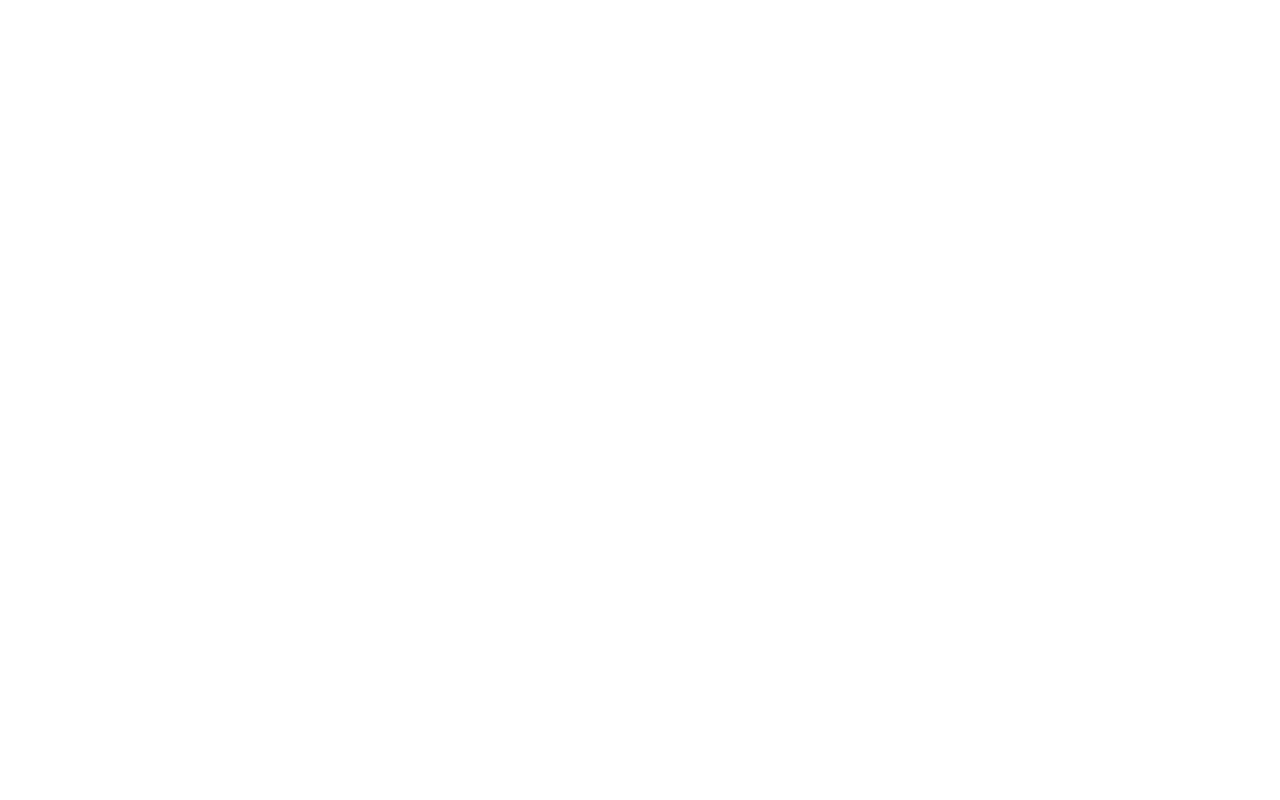
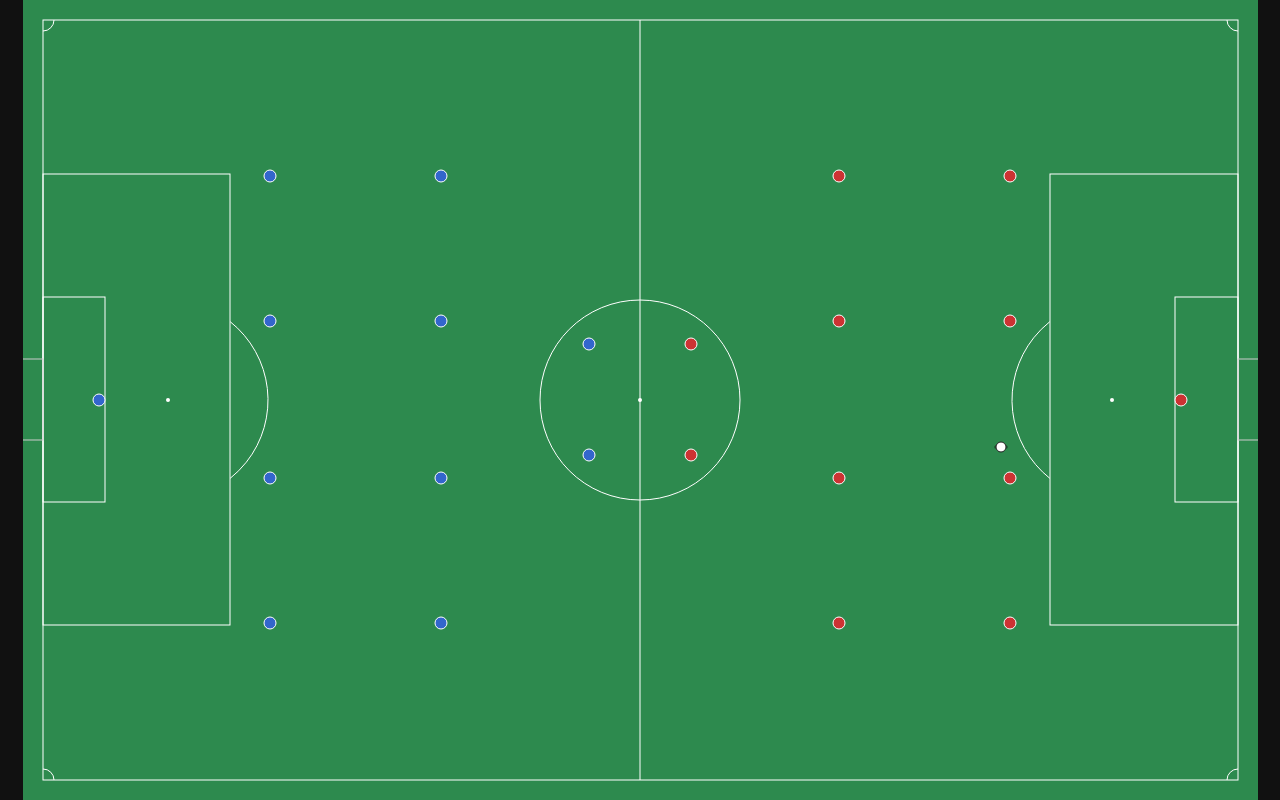
Before and after one commit to njdyson/fergie-time, a website built with Vite: page index.html in a window 1280 px wide. Built offline with nearby package versions, Linux system fonts and the light colour scheme.

Commit message:
feat(01-05): game loop, Canvas renderer, and browser entry point
- gameLoop.ts: fixed-timestep accumulator at 30 ticks/sec with 200ms spiral-of-death guard
- canvas.ts: CanvasRenderer interpolating prev/curr snapshots at 60fps via alpha blending
- pitch.ts: full FIFA pitch markings (outline, halfway, center circle, penalty areas, goals, D-arcs, corners)
- index.html: canvas element centered on black background, no scroll
- main.ts: wires engine + renderer + game loop with visible initial ball kick at 15 m/s
- Fix: remove unused rng variable in agent.test.ts (pre-existing TDD RED issue blocking build)

```diff
--- a/index.html
+++ b/index.html
@@ -4,9 +4,38 @@
     <meta charset="UTF-8" />
     <meta name="viewport" content="width=device-width, initial-scale=1.0" />
     <title>Fergie Time</title>
+    <style>
+      *, *::before, *::after {
+        box-sizing: border-box;
+        margin: 0;
+        padding: 0;
+      }
+
+      html, body {
+        width: 100%;
+        height: 100%;
+        overflow: hidden;
+        background: #111111;
+      }
+
+      #app {
+        display: flex;
+        align-items: center;
+        justify-content: center;
+        width: 100%;
+        height: 100%;
+      }
+
+      #match-canvas {
+        display: block;
+        max-width: 100%;
+      }
+    </style>
   </head>
   <body>
-    <div id="app"></div>
+    <div id="app">
+      <canvas id="match-canvas"></canvas>
+    </div>
     <script type="module" src="/src/main.ts"></script>
   </body>
 </html>
--- /dev/null
+++ b/src/loop/gameLoop.ts
@@ -0,0 +1,79 @@
+import type { SimulationEngine } from '../simulation/engine.ts';
+import type { CanvasRenderer } from '../renderer/canvas.ts';
+
+// Fixed timestep: 30 ticks per second = 33.33ms per tick
+const FIXED_DT_MS = 1000 / 30; // ~33.333ms
+
+// Spiral-of-death guard: cap accumulator at 200ms
+// If the browser tab freezes for longer than this, we clamp to avoid
+// catching up with hundreds of ticks at once.
+const MAX_ACCUMULATED_MS = 200;
+
+let animationFrameId: number | null = null;
+
+/**
+ * Starts the fixed-timestep game loop.
+ *
+ * Pattern: accumulator-based fixed timestep.
+ *   - accumulator collects elapsed time
+ *   - while accumulator >= FIXED_DT_MS: tick engine, subtract FIXED_DT_MS
+ *   - alpha = accumulator / FIXED_DT_MS (0..1 interpolation factor)
+ *   - renderer draws interpolated state between prevSnapshot and currSnapshot
+ *
+ * The engine runs at ~30 ticks/sec (physics), renderer runs at display refresh rate (~60fps).
+ *
+ * @param engine   - SimulationEngine to tick
+ * @param renderer - CanvasRenderer to draw each frame
+ */
+export function startGameLoop(engine: SimulationEngine, renderer: CanvasRenderer): void {
+  if (animationFrameId !== null) {
+    stopGameLoop();
+  }
+
+  let lastTimestamp: number | null = null;
+  let accumulator = 0;
+
+  let prevSnapshot = engine.getCurrentSnapshot();
+  let currSnapshot = engine.getCurrentSnapshot();
+
+  function frame(timestamp: number): void {
+    // Initialise on first frame
+    if (lastTimestamp === null) {
+      lastTimestamp = timestamp;
+    }
+
+    const elapsed = timestamp - lastTimestamp;
+    lastTimestamp = timestamp;
+
+    // Spiral-of-death guard
+    const clamped = Math.min(elapsed, MAX_ACCUMULATED_MS);
+    accumulator += clamped;
+
+    // Consume accumulated time in fixed steps
+    while (accumulator >= FIXED_DT_MS) {
+      prevSnapshot = currSnapshot;
+      currSnapshot = engine.tick(FIXED_DT_MS);
+      accumulator -= FIXED_DT_MS;
+    }
+
+    // Alpha is fraction of a tick not yet consumed — used for interpolation
+    const alpha = accumulator / FIXED_DT_MS;
+
+    // Draw interpolated frame
+    renderer.draw(prevSnapshot, currSnapshot, alpha);
+
+    animationFrameId = requestAnimationFrame(frame);
+  }
+
+  animationFrameId = requestAnimationFrame(frame);
+}
+
+/**
+ * Stops the game loop by cancelling the pending requestAnimationFrame.
+ */
+export function stopGameLoop(): void {
+  if (animationFrameId !== null) {
+    cancelAnimationFrame(animationFrameId);
+    animationFrameId = null;
+  }
+}
--- a/src/main.ts
+++ b/src/main.ts
@@ -1 +1,26 @@
-// Entry point — wired in Plan 05
+import { SimulationEngine, createTestRosters } from './simulation/engine.ts';
+import { CanvasRenderer } from './renderer/canvas.ts';
+import { startGameLoop } from './loop/gameLoop.ts';
+
+// Get canvas element
+const canvasEl = document.getElementById('match-canvas');
+if (!(canvasEl instanceof HTMLCanvasElement)) {
+  throw new Error('Could not find #match-canvas element');
+}
+
+// Create engine with test rosters and a visible initial ball kick
+const { home, away } = createTestRosters();
+const engine = new SimulationEngine({
+  seed: 'fergie-time-init',
+  homeRoster: home,
+  awayRoster: away,
+  // Give the ball an initial velocity so it moves visibly on load
+  // Kicks toward the right goal at 15 m/s with slight upward component
+  initialBallVelocity: { x: 15, y: 2 },
+});
+
+// Create renderer
+const renderer = new CanvasRenderer(canvasEl);
+
+// Start the game loop — engine ticks at 30/sec, renderer draws at ~60fps
+startGameLoop(engine, renderer);
--- /dev/null
+++ b/src/renderer/canvas.ts
@@ -0,0 +1,237 @@
+import type { SimSnapshot, PlayerState } from '../simulation/types.ts';
+import { Vec2 } from '../simulation/math/vec2.ts';
+import { drawPitch } from './pitch.ts';
+
+// ============================================================
+// Rendering constants
+// ============================================================
+
+// Pitch dimensions in metres (matches simulation constants)
+const PITCH_W = 105;
+const PITCH_H = 68;
+
+// Padding around the pitch in canvas pixels
+const PITCH_PADDING = 20;
+
+// Player rendering
+const PLAYER_RADIUS = 6; // canvas pixels
+const DIRECTION_LINE_LENGTH = 10; // canvas pixels
+
+// Ball rendering
+const BALL_BASE_RADIUS = 5; // canvas pixels at ground level
+const MAX_BALL_Z = 20; // metres — at this height ball radius scales up 50%
+const SHADOW_COLOR = 'rgba(0, 0, 0, 0.35)';
+const SHADOW_RX_BASE = 7; // shadow ellipse x-radius at ground
+const SHADOW_RY_BASE = 3; // shadow ellipse y-radius at ground
+
+// Team colors
+const HOME_COLOR = '#3366cc';
+const AWAY_COLOR = '#cc3333';
+const BALL_FILL = '#ffffff';
+const BALL_STROKE = '#222222';
+
+// ============================================================
+// Linear interpolation helper
+// ============================================================
+
+function lerp(a: number, b: number, alpha: number): number {
+  return a + (b - a) * alpha;
+}
+
+// ============================================================
+// CanvasRenderer
+// ============================================================
+
+/**
+ * Renders SimSnapshot data to a <canvas> element.
+ *
+ * Coordinate mapping: simulation metres → canvas pixels.
+ * Pitch origin (0, 0) maps to the top-left corner of the pitch area.
+ *
+ * draw(prev, curr, alpha) interpolates player and ball positions
+ * between prev and curr snapshots using alpha [0..1] for smooth 60fps display.
+ */
+export class CanvasRenderer {
+  private readonly canvas: HTMLCanvasElement;
+  private readonly ctx: CanvasRenderingContext2D;
+  private scaleX: number = 1;
+  private scaleY: number = 1;
+  private offsetX: number = 0;
+  private offsetY: number = 0;
+
+  constructor(canvas: HTMLCanvasElement) {
+    this.canvas = canvas;
+    const ctx = canvas.getContext('2d');
+    if (!ctx) {
+      throw new Error('Could not get 2D rendering context from canvas');
+    }
+    this.ctx = ctx;
+    this.resize();
+
+    // Re-layout on window resize
+    window.addEventListener('resize', () => this.resize());
+  }
+
+  /**
+   * Recalculate canvas size and coordinate mapping.
+   * Canvas fills available width with the correct 105:68 aspect ratio.
+   */
+  private resize(): void {
+    const availableWidth = this.canvas.parentElement?.clientWidth ?? window.innerWidth;
+    const availableHeight = window.innerHeight;
+
+    // Compute canvas size preserving aspect ratio within available space
+    const aspectRatio = PITCH_W / PITCH_H;
+    let canvasWidth = availableWidth;
+    let canvasHeight = Math.floor(canvasWidth / aspectRatio);
+
+    if (canvasHeight > availableHeight) {
+      canvasHeight = availableHeight;
+      canvasWidth = Math.floor(canvasHeight * aspectRatio);
+    }
+
+    this.canvas.width = canvasWidth;
+    this.canvas.height = canvasHeight;
+
+    // Pitch area: canvas minus padding on all sides
+    const pitchPixelW = canvasWidth - PITCH_PADDING * 2;
+    const pitchPixelH = canvasHeight - PITCH_PADDING * 2;
+
+    this.scaleX = pitchPixelW / PITCH_W;
+    this.scaleY = pitchPixelH / PITCH_H;
+    this.offsetX = PITCH_PADDING;
+    this.offsetY = PITCH_PADDING;
+  }
+
+  /**
+   * Maps a simulation coordinate (metres) to canvas pixels.
+   */
+  pitchToCanvas(v: Vec2 | { x: number; y: number }): { x: number; y: number } {
+    return {
+      x: Math.floor(this.offsetX + v.x * this.scaleX),
+      y: Math.floor(this.offsetY + v.y * this.scaleY),
+    };
+  }
+
+  /**
+   * Draw one frame, interpolating between prev and curr snapshots.
+   *
+   * Draw order:
+   *   1. Clear canvas
+   *   2. Pitch lines (drawPitch)
+   *   3. Player circles with direction indicator
+   *   4. Ball shadow (ellipse, alpha proportional to height)
+   *   5. Ball (circle, radius scales with Z height)
+   */
+  draw(prev: SimSnapshot, curr: SimSnapshot, alpha: number): void {
+    const ctx = this.ctx;
+
+    // 1. Clear canvas
+    ctx.clearRect(0, 0, this.canvas.width, this.canvas.height);
+
+    // 2. Pitch lines
+    drawPitch(ctx, (v) => this.pitchToCanvas(v));
+
+    // 3. Players
+    for (let i = 0; i < curr.players.length; i++) {
+      const currPlayer = curr.players[i];
+      const prevPlayer = prev.players[i] ?? currPlayer;
+      if (currPlayer) {
+        this.drawPlayer(ctx, prevPlayer ?? currPlayer, currPlayer, alpha);
+      }
+    }
+
+    // 4 & 5. Ball shadow and ball
+    this.drawBall(ctx, prev, curr, alpha);
+  }
+
+  private drawPlayer(
+    ctx: CanvasRenderingContext2D,
+    prev: PlayerState,
+    curr: PlayerState,
+    alpha: number,
+  ): void {
+    // Interpolate position
+    const x = lerp(prev.position.x, curr.position.x, alpha);
+    const y = lerp(prev.position.y, curr.position.y, alpha);
+    const c = this.pitchToCanvas(new Vec2(x, y));
+
+    // Player circle
+    ctx.beginPath();
+    ctx.arc(c.x, c.y, PLAYER_RADIUS, 0, Math.PI * 2);
+    ctx.fillStyle = curr.teamId === 'home' ? HOME_COLOR : AWAY_COLOR;
+    ctx.fill();
+    ctx.strokeStyle = '#ffffff';
+    ctx.lineWidth = 1;
+    ctx.stroke();
+
+    // Direction indicator line (from velocity)
+    const vx = lerp(prev.velocity.x, curr.velocity.x, alpha);
+    const vy = lerp(prev.velocity.y, curr.velocity.y, alpha);
+    const speed = Math.sqrt(vx * vx + vy * vy);
+
+    if (speed > 0.1) {
+      const dirX = (vx / speed) * DIRECTION_LINE_LENGTH;
+      const dirY = (vy / speed) * DIRECTION_LINE_LENGTH;
+
+      ctx.beginPath();
+      ctx.moveTo(c.x, c.y);
+      ctx.lineTo(c.x + dirX, c.y + dirY);
+      ctx.strokeStyle = '#ffffff';
+      ctx.lineWidth = 1.5;
+      ctx.stroke();
+    }
+  }
+
+  private drawBall(
+    ctx: CanvasRenderingContext2D,
+    prev: SimSnapshot,
+    curr: SimSnapshot,
+    alpha: number,
+  ): void {
+    // Interpolate position
+    const bx = lerp(prev.ball.position.x, curr.ball.position.x, alpha);
+    const by = lerp(prev.ball.position.y, curr.ball.position.y, alpha);
+    const bz = lerp(prev.ball.z, curr.ball.z, alpha);
+
+    const groundPos = this.pitchToCanvas(new Vec2(bx, by));
+
+    // 4. Shadow: ellipse at ground position
+    // Alpha decreases as ball rises (0.35 at ground → 0 at MAX_BALL_Z)
+    const shadowAlpha = Math.max(0, SHADOW_COLOR.match(/[\d.]+\)/)?.[0]
+      ? 0.35 * (1 - Math.min(bz / MAX_BALL_Z, 1))
+      : 0.35 * (1 - Math.min(bz / MAX_BALL_Z, 1)));
+
+    ctx.save();
+    ctx.globalAlpha = shadowAlpha;
+    ctx.fillStyle = '#000000';
+    ctx.beginPath();
+    ctx.ellipse(
+      groundPos.x,
+      groundPos.y,
+      Math.floor(SHADOW_RX_BASE),
+      Math.floor(SHADOW_RY_BASE),
+      0,
+      0,
+      Math.PI * 2,
+    );
+    ctx.fill();
+    ctx.restore();
+
+    // 5. Ball: circle at ground position, radius scales with Z
+    // Ball visual position shifts up slightly when airborne
+    // In 2D top-down, we keep the same ground position but scale radius
+    const ballRadius = Math.floor(BALL_BASE_RADIUS * (1 + (bz / MAX_BALL_Z) * 0.5));
+
+    // Visual hint: move ball slightly "up" the canvas when it's airborne (Y-axis offset)
+    const airborneOffsetY = -Math.floor(bz * this.scaleY * 0.3);
+
+    ctx.beginPath();
+    ctx.arc(groundPos.x, groundPos.y + airborneOffsetY, ballRadius, 0, Math.PI * 2);
+    ctx.fillStyle = BALL_FILL;
+    ctx.fill();
+    ctx.strokeStyle = BALL_STROKE;
+    ctx.lineWidth = 1;
+    ctx.stroke();
+  }
+}
--- /dev/null
+++ b/src/renderer/pitch.ts
@@ -0,0 +1,186 @@
+import type { Vec2 } from '../simulation/math/vec2.ts';
+
+// Pitch dimensions in metres (FIFA standard)
+const PITCH_W = 105;
+const PITCH_H = 68;
+
+// Goal dimensions
+const GOAL_WIDTH = 7.32;
+const GOAL_DEPTH = 2.5; // visual depth of goal net behind the line
+
+// Penalty area dimensions
+const PENALTY_AREA_LENGTH = 16.5; // from goal line
+const PENALTY_AREA_WIDTH = 40.32; // total width
+
+// Goal area dimensions (six-yard box)
+const GOAL_AREA_LENGTH = 5.5;
+const GOAL_AREA_WIDTH = 18.32;
+
+// Center circle radius
+const CENTER_CIRCLE_RADIUS = 9.15;
+
+// Corner arc radius
+const CORNER_ARC_RADIUS = 1;
+
+// Penalty spot distance from goal line
+const PENALTY_SPOT_DISTANCE = 11;
+
+// Colors
+const PITCH_COLOR = '#2d8a4e';
+const LINE_COLOR = '#ffffff';
+const LINE_WIDTH = 0.15; // metres — mapped to canvas pixels via pitchToCanvas scale
+
+/**
+ * Draw all pitch markings onto the given 2D canvas context.
+ *
+ * @param ctx           - Canvas 2D rendering context
+ * @param pitchToCanvas - Maps a simulation Vec2 (0..105, 0..68) to canvas { x, y } pixels
+ */
+export function drawPitch(
+  ctx: CanvasRenderingContext2D,
+  pitchToCanvas: (v: Vec2) => { x: number; y: number },
+): void {
+  const canvas = ctx.canvas;
+
+  // Fill pitch green background
+  ctx.fillStyle = PITCH_COLOR;
+  ctx.fillRect(0, 0, canvas.width, canvas.height);
+
+  // --- Helpers ---
+
+  // Convert metres to canvas pixels for line width
+  const scale = pitchToCanvas({ x: 1, y: 0 } as Vec2).x - pitchToCanvas({ x: 0, y: 0 } as Vec2).x;
+  const scaledLineWidth = Math.max(1, Math.floor(LINE_WIDTH * scale));
+
+  ctx.strokeStyle = LINE_COLOR;
+  ctx.lineWidth = scaledLineWidth;
+  ctx.fillStyle = LINE_COLOR;
+
+  function canvasCoord(x: number, y: number): { x: number; y: number } {
+    return pitchToCanvas({ x, y } as Vec2);
+  }
+
+  function rect(x: number, y: number, w: number, h: number): void {
+    const tl = canvasCoord(x, y);
+    const br = canvasCoord(x + w, y + h);
+    ctx.strokeRect(
+      Math.floor(tl.x),
+      Math.floor(tl.y),
+      Math.floor(br.x - tl.x),
+      Math.floor(br.y - tl.y),
+    );
+  }
+
+  function line(x1: number, y1: number, x2: number, y2: number): void {
+    const a = canvasCoord(x1, y1);
+    const b = canvasCoord(x2, y2);
+    ctx.beginPath();
+    ctx.moveTo(Math.floor(a.x), Math.floor(a.y));
+    ctx.lineTo(Math.floor(b.x), Math.floor(b.y));
+    ctx.stroke();
+  }
+
+  function dot(x: number, y: number, r: number): void {
+    const c = canvasCoord(x, y);
+    const pixelR = Math.max(2, Math.floor(r * scale));
+    ctx.beginPath();
+    ctx.arc(Math.floor(c.x), Math.floor(c.y), pixelR, 0, Math.PI * 2);
+    ctx.fill();
+  }
+
+  function arc(
+    x: number,
+    y: number,
+    r: number,
+    startAngle: number,
+    endAngle: number,
+    counterClockwise = false,
+  ): void {
+    const c = canvasCoord(x, y);
+    const pixelR = Math.floor(r * scale);
+    ctx.beginPath();
+    ctx.arc(Math.floor(c.x), Math.floor(c.y), pixelR, startAngle, endAngle, counterClockwise);
+    ctx.stroke();
+  }
+
+  // --- 1. Pitch outline ---
+  rect(0, 0, PITCH_W, PITCH_H);
+
+  // --- 2. Halfway line ---
+  line(PITCH_W / 2, 0, PITCH_W / 2, PITCH_H);
+
+  // --- 3. Center circle ---
+  arc(PITCH_W / 2, PITCH_H / 2, CENTER_CIRCLE_RADIUS, 0, Math.PI * 2);
+
+  // --- 4. Center spot ---
+  dot(PITCH_W / 2, PITCH_H / 2, 0.15);
+
+  // --- 5. Left penalty area (home goal side) ---
+  const leftPAY = (PITCH_H - PENALTY_AREA_WIDTH) / 2;
+  rect(0, leftPAY, PENALTY_AREA_LENGTH, PENALTY_AREA_WIDTH);
+
+  // --- 6. Right penalty area (away goal side) ---
+  const rightPAX = PITCH_W - PENALTY_AREA_LENGTH;
+  rect(rightPAX, leftPAY, PENALTY_AREA_LENGTH, PENALTY_AREA_WIDTH);
+
+  // --- 7. Left goal area (six-yard box) ---
+  const leftGAY = (PITCH_H - GOAL_AREA_WIDTH) / 2;
+  rect(0, leftGAY, GOAL_AREA_LENGTH, GOAL_AREA_WIDTH);
+
+  // --- 8. Right goal area ---
+  const rightGAX = PITCH_W - GOAL_AREA_LENGTH;
+  rect(rightGAX, leftGAY, GOAL_AREA_LENGTH, GOAL_AREA_WIDTH);
+
+  // --- 9. Left goal posts ---
+  const goalY1 = (PITCH_H - GOAL_WIDTH) / 2;
+  const goalY2 = goalY1 + GOAL_WIDTH;
+  // Draw goal as a rectangle behind the goal line
+  ctx.strokeStyle = '#cccccc';
+  ctx.lineWidth = scaledLineWidth;
+  const leftGoalTL = canvasCoord(-GOAL_DEPTH, goalY1);
+  const leftGoalBR = canvasCoord(0, goalY2);
+  ctx.strokeRect(
+    Math.floor(leftGoalTL.x),
+    Math.floor(leftGoalTL.y),
+    Math.floor(leftGoalBR.x - leftGoalTL.x),
+    Math.floor(leftGoalBR.y - leftGoalTL.y),
+  );
+
+  // --- 10. Right goal posts ---
+  const rightGoalTL = canvasCoord(PITCH_W, goalY1);
+  const rightGoalBR = canvasCoord(PITCH_W + GOAL_DEPTH, goalY2);
+  ctx.strokeRect(
+    Math.floor(rightGoalTL.x),
+    Math.floor(rightGoalTL.y),
+    Math.floor(rightGoalBR.x - rightGoalTL.x),
+    Math.floor(rightGoalBR.y - rightGoalTL.y),
+  );
+
+  // Reset line color
+  ctx.strokeStyle = LINE_COLOR;
+  ctx.lineWidth = scaledLineWidth;
+
+  // --- 11. Left penalty spot ---
+  dot(PENALTY_SPOT_DISTANCE, PITCH_H / 2, 0.15);
+
+  // --- 12. Right penalty spot ---
+  dot(PITCH_W - PENALTY_SPOT_DISTANCE, PITCH_H / 2, 0.15);
+
+  // --- 13. Penalty arcs (D-arcs) ---
+  // Left D: center at penalty spot, arc outside penalty area
+  // The D starts where it exits the penalty area
+  arc(PENALTY_SPOT_DISTANCE, PITCH_H / 2, CENTER_CIRCLE_RADIUS, -0.9, 0.9, false);
+
+  // Right D: mirrored
+  arc(PITCH_W - PENALTY_SPOT_DISTANCE, PITCH_H / 2, CENTER_CIRCLE_RADIUS, Math.PI - 0.9, Math.PI + 0.9, false);
+
+  // --- 14. Corner arcs ---
+  // Top-left corner
+  arc(0, 0, CORNER_ARC_RADIUS, 0, Math.PI / 2);
+  // Top-right corner
+  arc(PITCH_W, 0, CORNER_ARC_RADIUS, Math.PI / 2, Math.PI);
+  // Bottom-left corner
+  arc(0, PITCH_H, CORNER_ARC_RADIUS, -Math.PI / 2, 0);
+  // Bottom-right corner
+  arc(PITCH_W, PITCH_H, CORNER_ARC_RADIUS, Math.PI, (3 * Math.PI) / 2);
+}
```
Also changed, not shown: src/simulation/ai/agent.test.ts (+9 -3 lines).
